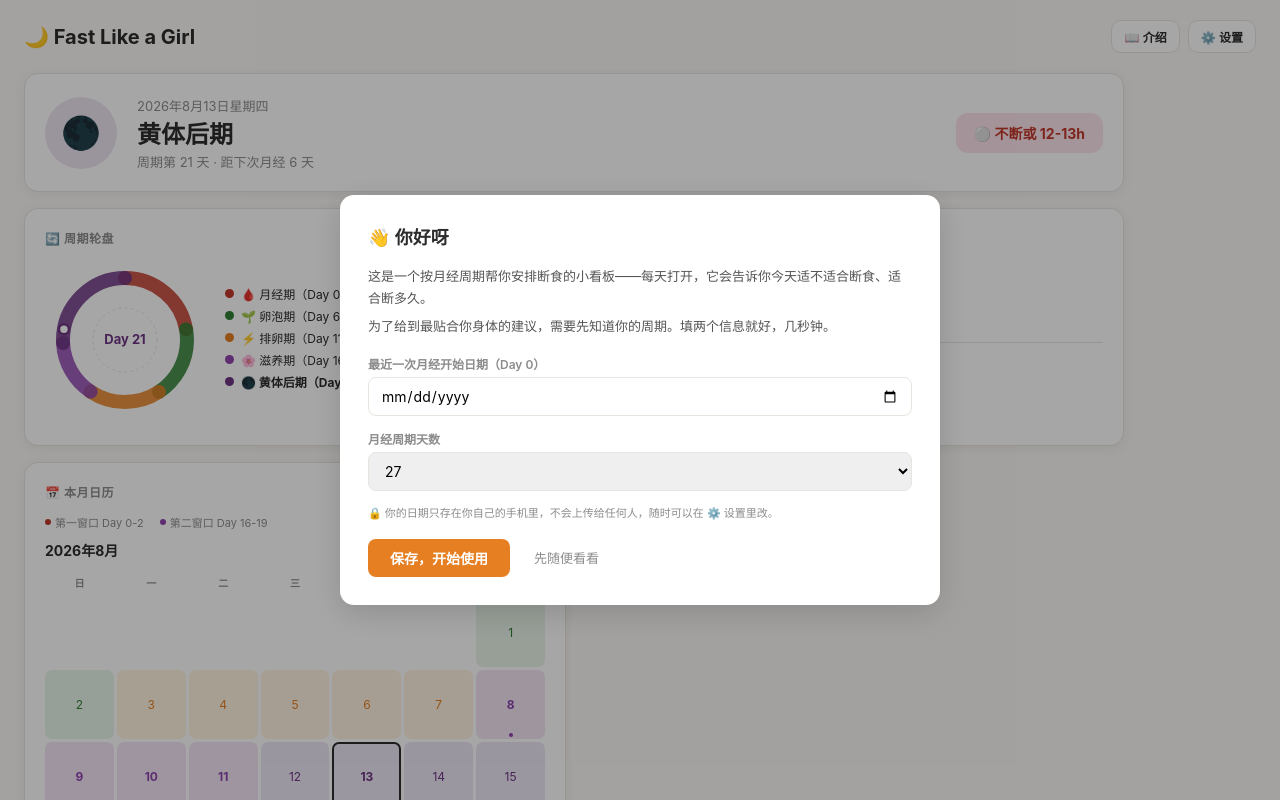
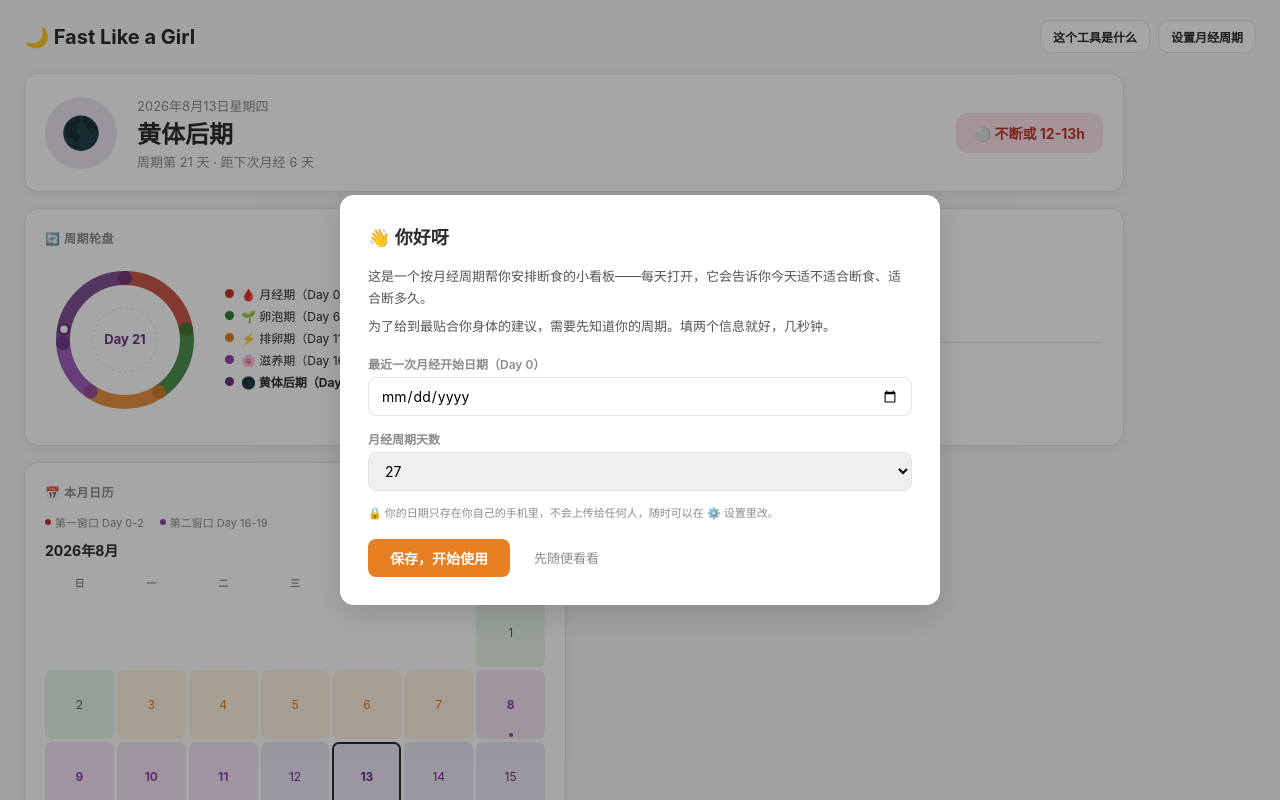
Before and after one commit to contactshimeng/fasting, a plain HTML site: page index.html in a window 1280 px wide. Shown: the top 800 px of the page. Drawn offline with Linux system fonts and the light colour scheme.

Commit message:
按钮文案直白化：这个工具是什么 / 设置月经周期

```diff
--- a/index.html
+++ b/index.html
@@ -94,7 +94,7 @@ body{font-family:-apple-system,BlinkMacSystemFont,"Segoe UI","PingFang SC","Micr
 </style>
 </head>
 <body>
-<div class="topbar"><h1>🌙 Fast Like a Girl</h1><div class="actions"><button onclick="openModal('book-modal')">📖 介绍</button><button onclick="openModal('settings-modal')">⚙️ 设置</button></div></div>
+<div class="topbar"><h1>🌙 Fast Like a Girl</h1><div class="actions"><button onclick="openModal('book-modal')">这个工具是什么</button><button onclick="openModal('settings-modal')">设置月经周期</button></div></div>
 <div class="grid">
 <div class="card full" id="status-card"><div class="phase-pill" id="phase-icon"><span class="emoji"></span></div><div class="info"><div class="sub" id="status-date"></div><h2 id="status-phase"></h2><div class="sub" id="status-day"></div></div><div class="fasting-badge" id="fasting-badge"></div></div>
 <div class="card"><div class="card-title">🔄 周期轮盘</div><div id="wheel-container"><svg id="wheel-svg" width="160" height="160" viewBox="0 0 160 160"></svg><div id="wheel-legend"></div></div></div>
```
